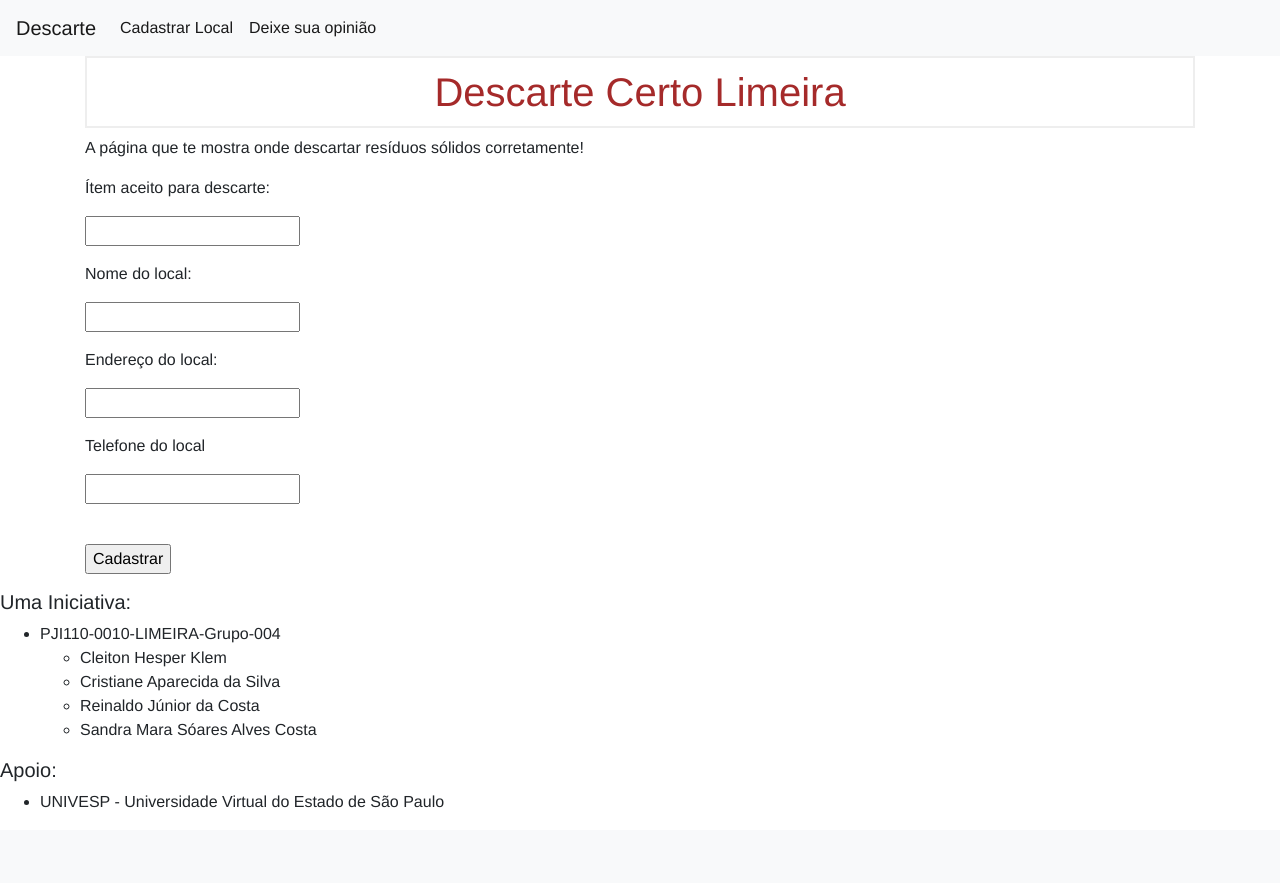
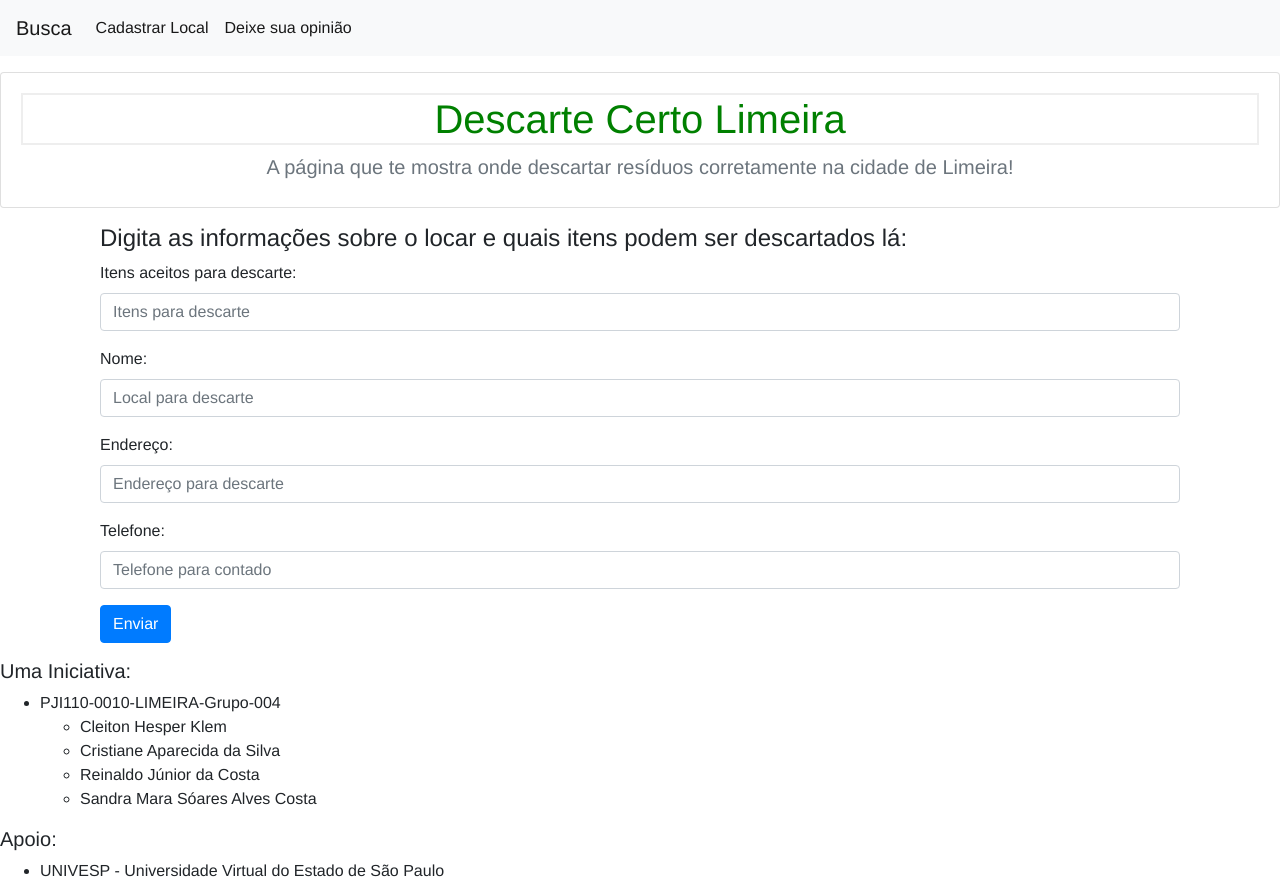
Before and after one commit to Cleitonklem/ProjetoIntegrador, a Flask app: page /cadastrar in a window 1280 px wide. Shown: the top 883 px of the page. Before the commit the page ends 808 px from the top, so only its background shows below. Run offline with Flask 2, Linux system fonts and the light colour scheme; some libraries are stand-ins or nearby versions.

Commit message:
atualização

```diff
--- a/app.py
+++ b/app.py
@@ -1,4 +1,4 @@
-from flask import Flask, render_template, request
+from flask import Flask, render_template, request, flash
 from flask_bootstrap import Bootstrap
 from sqlalchemy.ext.declarative import declarative_base
 from sqlalchemy import Column, Integer, String, ForeignKey, create_engine
@@ -10,6 +10,7 @@ session = Session()
 Base = declarative_base()
 Bootstrap()
 app = Flask(__name__)
+app.config['SECRET_KEY'] = "random string"
 
 
 # Tabela Descartes
@@ -72,12 +73,8 @@ global endereco
 def index():
     global endereco
     if request.method == 'POST':
-        if not request.form['item']:
-            return render_template("index.html")
-        else:
-            endereco = session.query(Descarte).filter(Descarte.produto_id == request.form['item']).all()
-            print(endereco)
-            return render_template('destinos.html', endereco=endereco)
+        endereco = session.query(Descarte).filter(Descarte.produto_id == request.form['item']).all()
+        return render_template('destinos.html', endereco=endereco)
     return render_template("index.html")
 
 
--- a/static/css/style.css
+++ b/static/css/style.css
@@ -5,8 +5,5 @@ body
 
 h1 {
     border: 2px #eee solid;
-    color: brown;
-    text-align: center;
-    padding: 10px;
-    width: auto;
+    color: green;
 }
--- a/templates/base.html
+++ b/templates/base.html
@@ -3,6 +3,7 @@
   <head>
       <!-- Required meta tags -->
       <meta charset="utf-8">
+      <title>Descarte Certo Limeira</title>
       <meta name="viewport" content="width=device-width, initial-scale=1, shrink-to-fit=no">
 
       <!-- Bootstrap CSS -->
@@ -11,12 +12,12 @@
       <!-- Style CSS -->
       <link rel="stylesheet" href="{{ url_for('static', filename= 'css/style.css') }}">
 
-      <title>{% block title %} {% endblock %}</title>
 
   </head>
+
   <body>
     <nav class="navbar navbar-expand-md navbar-light bg-light">
-        <a class="navbar-brand" href="{{ url_for('index')}}">Descarte</a>
+        <a class="navbar-brand" href="{{ url_for('index')}}">Busca</a>
         <button class="navbar-toggler" type="button" data-toggle="collapse" data-target="#navbarNav" aria-controls="navbarNav" aria-expanded="false" aria-label="Toggle navigation">
             <span class="navbar-toggler-icon"></span>
         </button>
@@ -35,8 +36,16 @@
         </div>
     </nav>
 
+    <p><div class="card text-center">
+        <div class="card-body">
+            <h1 class="card-title"> Descarte Certo Limeira </h1>
+            <p><h5 class="card-subtitle mb-2 text-muted">A página que te mostra onde descartar resíduos corretamente na cidade de Limeira!</h5>
+        </div>
+    </div></p>
+
     <div class="container">
         {% block content %}
+
         {% endblock %}
     </div>
     <footer>
--- a/templates/cadastrar.html
+++ b/templates/cadastrar.html
@@ -1,27 +1,30 @@
 {% extends 'base.html' %}
 
 {% block content %}
-    <h1>{% block title %} Descarte Certo Limeira {% endblock %}</h1>
-    <p>
-        A página que te mostra onde descartar resíduos sólidos corretamente!
-    </p>
+
     <body>
-        <div id="element5">
+        <div class="container">
+            <h4>Digita as informações sobre o locar e quais itens podem ser descartados lá:</h4>
             <form action = "{{ request.path }}" method = "post">
-                <table>
-                    <tr>
-                        <p>Ítem aceito para descarte:</p>
-                        <p><input type="text" name="cad_item" width="400px"></p>
-                        <p>Nome do local:</p>
-                        <p><input type="text" width="50px" name="cad_nome"></p>
-                        <p>Endereço do local:</p>
-                        <p><input type="text" name="cad_endereco"></p>
-                        <p>Telefone do local</p>
-                        <p><input type="text" name="cad_telefone"></p>
-                    </tr>
-                </table><br>
-                <input type="submit" value="Cadastrar">
+                <div class="form-group">
+                    <label for="cad_item">Itens aceitos para descarte:</label>
+                    <input type="text" class="form-control" id="cad_item" aria-describedby="Digite a lista de itens aceitos para descarte!" placeholder="Itens para descarte">
+                </div>
+                <div class="form-group">
+                    <label for="cad_local">Nome:</label>
+                    <input type="text" class="form-control" id="cad_local" aria-describedby="Digite o nome do local para cadastro!" placeholder="Local para descarte">
+                </div>
+                <div class="form-group">
+                    <label for="cad_endereco">Endereço:</label>
+                    <input type="text" class="form-control" id="cad_endereco" aria-describedby="Digite o nome da rua, numero e o bairro do local para cadastro!" placeholder="Endereço para descarte">
+                </div>
+                <div class="form-group">
+                    <label for="cad_telefone">Telefone:</label>
+                    <input type="text" class="form-control" id="cad_telefone" aria-describedby="Digite o numero do telefone do local para cadastro!" placeholder="Telefone para contado">
+                </div>
+                <button type="submit" class="btn btn-primary">Enviar</button>
             </form>
         </div>
     </body>
+
 {% endblock %}
--- a/templates/espera.html
+++ b/templates/espera.html
@@ -1,10 +1,7 @@
 {% extends 'base.html' %}
 
 {% block content %}
-    <h1>{% block title %} Descarte Certo Limeira {% endblock %}</h1>
-    <p>
-        A página que te mostra onde descartar resíduos sólidos corretamente!
-    </p>
+
     <body>
         {% for Esperando in esperando %}
             <div>
@@ -15,4 +12,5 @@
             </div>
         {% endfor %}
     </body>
+
 {% endblock %}
--- a/templates/opiniao.html
+++ b/templates/opiniao.html
@@ -1,11 +1,6 @@
 {% extends 'base.html' %}
 
 {% block content %}
-
-    <h1>{% block title %} Descarte Certo Limeira {% endblock %}</h1>
-    <p>
-        A página que te mostra onde descartar resíduos sólidos corretamente!
-    </p>
 
     <body>
 
```
Also changed, not shown: templates/destinos.html (+23 -24 lines), templates/index.html (+9 -10 lines), templates/index2.html (deleted, +0 -25 lines).
